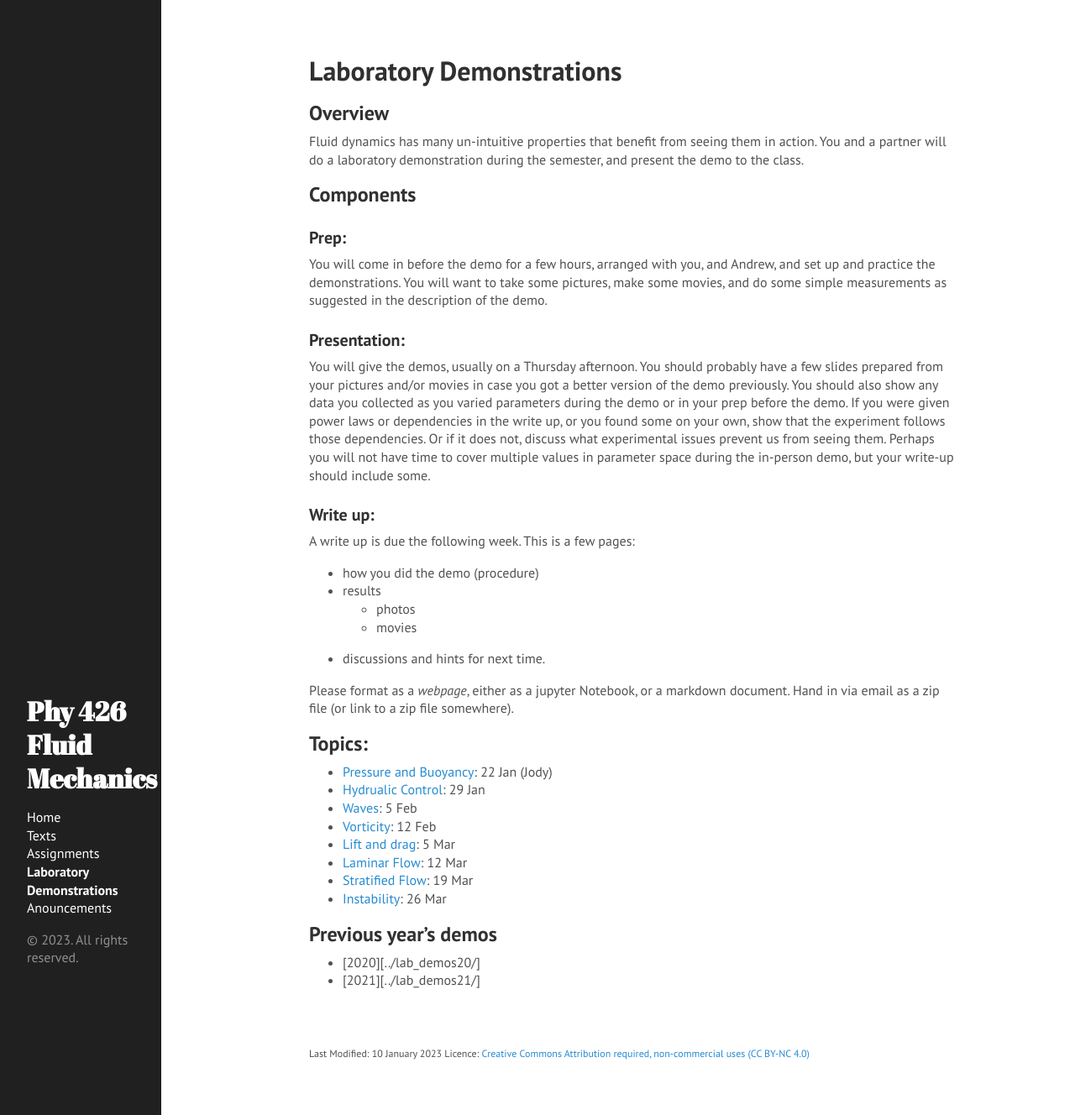
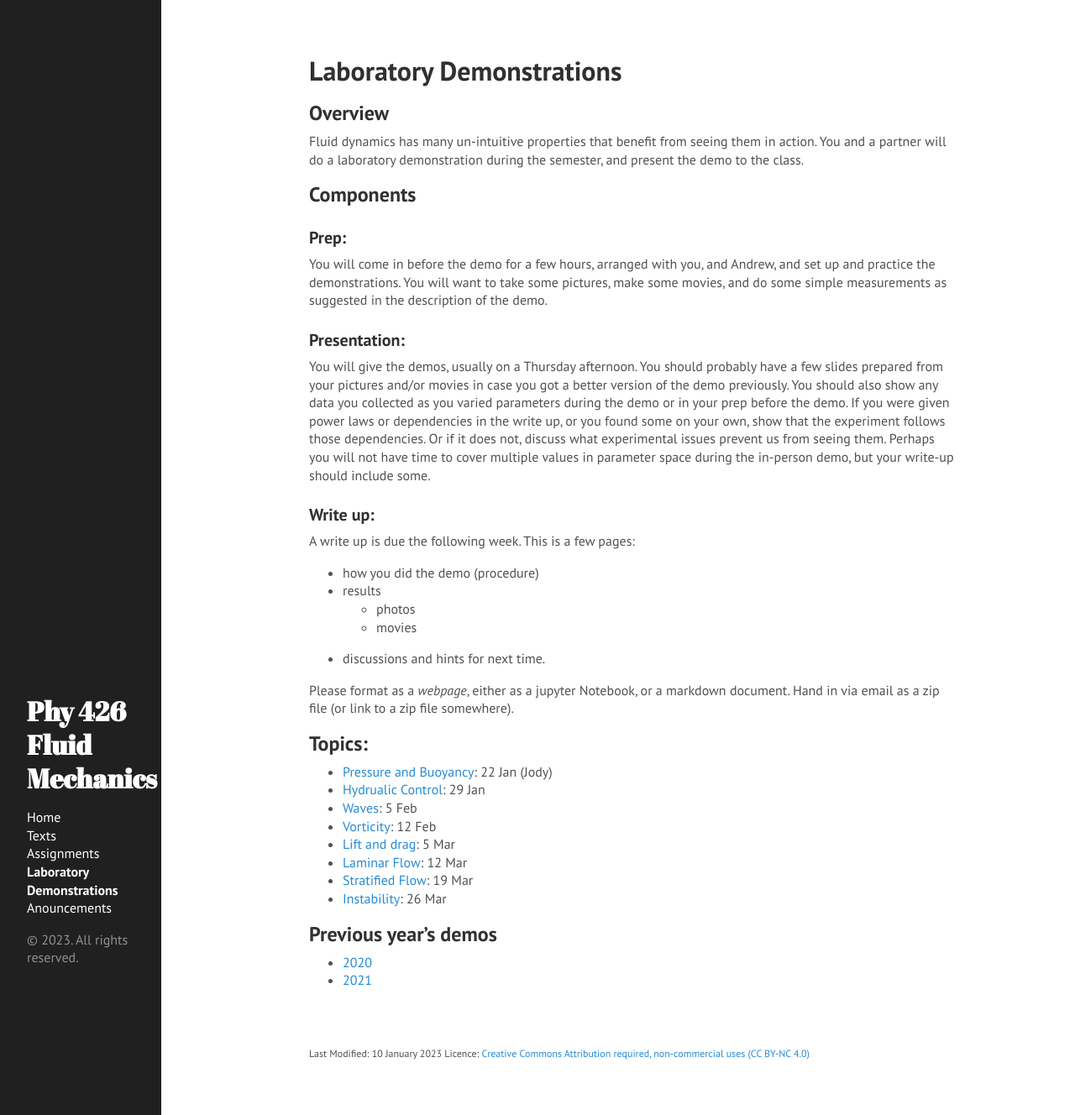
Before and after one commit to jklymak/Phy426, a Jekyll site: the page built from docs/Labs/index.md, in a window 1280 px wide and 1328 px high. Shown: the whole window at 84% size. Built offline with Jekyll 4.4.1, drawn with Linux system fonts in a browser that asks for light colours.

Commit message:
Labs a bit

```diff
--- a/docs/Labs/index.md
+++ b/docs/Labs/index.md
@@ -56,5 +56,5 @@ document.  Hand in via email as a zip file (or link to a zip file somewhere).
 
 ## Previous year's demos
 
-  - [2020][../lab_demos20/]
-  - [2021][../lab_demos21/]
+  - [2020](../lab_demos20/)
+  - [2021](../lab_demos21/)
```
